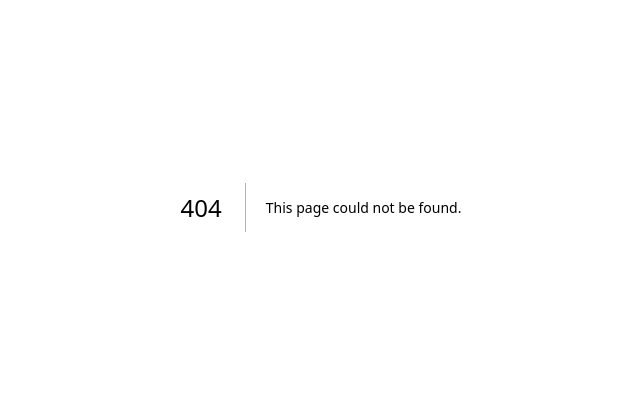
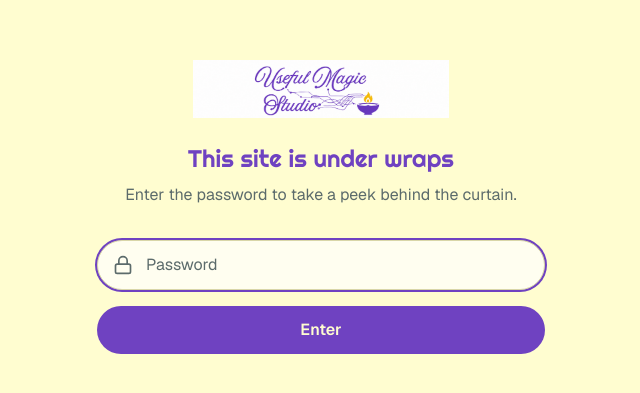
Before and after one commit to Useful-Magic-Studio/usefulmagic, a Next.js app: page /login in a window 1280 px wide. Before the commit this address had no page. Shown: the part 193-586 px from the top of the page, without its empty margins (319-959 px from the left). Built offline with nearby package versions, Linux system fonts and the light colour scheme.

Commit message:
feat: implement password-protected login page with token-based authentication
Co-authored-by: Sarah P <216272+sarahp@users.noreply.github.com>

```diff
--- /dev/null
+++ b/app/login/actions.ts
@@ -0,0 +1,26 @@
+'use server'
+
+import { cookies } from 'next/headers'
+import { redirect } from 'next/navigation'
+import { AUTH_COOKIE, deriveToken } from '@/lib/auth'
+
+export async function login(_prevState: string | null, formData: FormData) {
+  const password = process.env.SITE_PASSWORD
+  const submitted = String(formData.get('password') ?? '')
+
+  if (!password || submitted !== password) {
+    return 'Incorrect password. Please try again.'
+  }
+
+  const token = await deriveToken(password)
+  const cookieStore = await cookies()
+  cookieStore.set(AUTH_COOKIE, token, {
+    httpOnly: true,
+    secure: process.env.NODE_ENV === 'production',
+    sameSite: 'lax',
+    path: '/',
+    maxAge: 60 * 60 * 24 * 7, // 7 days
+  })
+
+  redirect('/')
+}
--- /dev/null
+++ b/app/login/login-form.tsx
@@ -0,0 +1,40 @@
+'use client'
+
+import { useActionState } from 'react'
+import { Lock } from 'lucide-react'
+import { login } from './actions'
+
+export function LoginForm() {
+  const [error, formAction, isPending] = useActionState(login, null)
+
+  return (
+    <form action={formAction} className="flex flex-col gap-4">
+      <div className="relative">
+        <Lock className="absolute left-4 top-1/2 -translate-y-1/2 w-5 h-5 text-muted-foreground" />
+        <input
+          type="password"
+          name="password"
+          autoFocus
+          required
+          placeholder="Password"
+          aria-label="Password"
+          className="w-full rounded-full border border-border bg-card pl-12 pr-4 py-3 text-foreground placeholder:text-muted-foreground focus:outline-none focus:ring-2 focus:ring-ring"
+        />
+      </div>
+
+      {error ? (
+        <p role="alert" className="text-sm text-destructive text-center">
+          {error}
+        </p>
+      ) : null}
+
+      <button
+        type="submit"
+        disabled={isPending}
+        className="w-full rounded-full bg-primary px-8 py-3 font-semibold text-primary-foreground transition-colors hover:bg-primary/90 disabled:opacity-60"
+      >
+        {isPending ? 'Checking...' : 'Enter'}
+      </button>
+    </form>
+  )
+}
--- /dev/null
+++ b/app/login/page.tsx
@@ -0,0 +1,30 @@
+import type { Metadata } from 'next'
+import { LoginForm } from './login-form'
+
+export const metadata: Metadata = {
+  title: 'Enter Password | Useful Magic Studio',
+  description: 'This site is password protected.',
+}
+
+export default function LoginPage() {
+  return (
+    <main className="min-h-screen flex items-center justify-center px-4 py-12 bg-background">
+      <div className="w-full max-w-md">
+        <div className="flex flex-col items-center text-center mb-8">
+          <img
+            src="/images/logo.png"
+            alt="Useful Magic Studio"
+            className="w-64 h-auto mb-6"
+          />
+          <h1 className="font-display text-2xl text-primary mb-2">
+            This site is under wraps
+          </h1>
+          <p className="text-muted-foreground leading-relaxed">
+            Enter the password to take a peek behind the curtain.
+          </p>
+        </div>
+        <LoginForm />
+      </div>
+    </main>
+  )
+}
--- /dev/null
+++ b/lib/auth.ts
@@ -0,0 +1,11 @@
+export const AUTH_COOKIE = 'site-auth'
+
+// Edge/Web Crypto compatible SHA-256 hash, used to derive an opaque cookie token
+// from the site password so the raw password is never stored in the cookie.
+export async function deriveToken(password: string): Promise<string> {
+  const data = new TextEncoder().encode(`useful-magic-studio:${password}`)
+  const digest = await crypto.subtle.digest('SHA-256', data)
+  return Array.from(new Uint8Array(digest))
+    .map((b) => b.toString(16).padStart(2, '0'))
+    .join('')
+}
--- /dev/null
+++ b/middleware.ts
@@ -0,0 +1,27 @@
+import { NextResponse } from 'next/server'
+import type { NextRequest } from 'next/server'
+import { AUTH_COOKIE, deriveToken } from '@/lib/auth'
+
+export async function middleware(request: NextRequest) {
+  const password = process.env.SITE_PASSWORD
+
+  // If no password is configured, leave the site open.
+  if (!password) {
+    return NextResponse.next()
+  }
+
+  const expected = await deriveToken(password)
+  const token = request.cookies.get(AUTH_COOKIE)?.value
+
+  if (token === expected) {
+    return NextResponse.next()
+  }
+
+  const loginUrl = new URL('/login', request.url)
+  return NextResponse.redirect(loginUrl)
+}
+
+export const config = {
+  // Run on all routes except the login page, Next internals, and static assets.
+  matcher: ['/((?!login|_next/static|_next/image|favicon.ico|images|.*\\.).*)'],
+}
```
